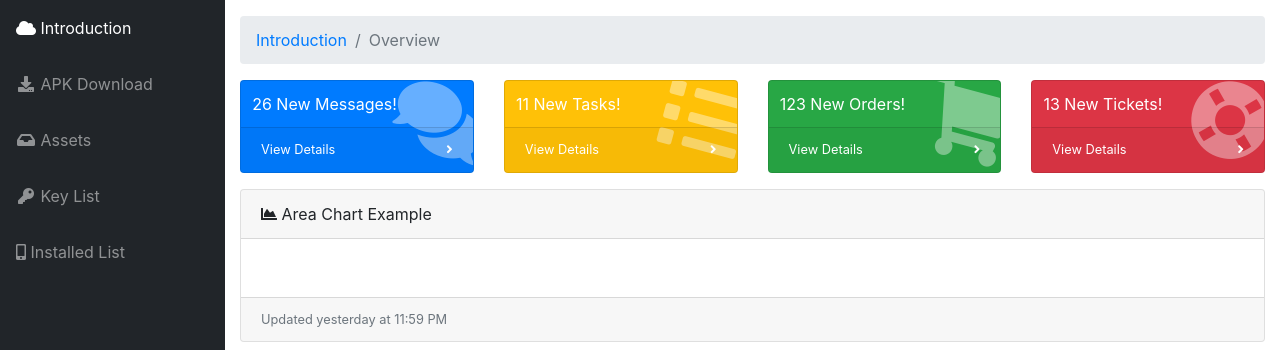
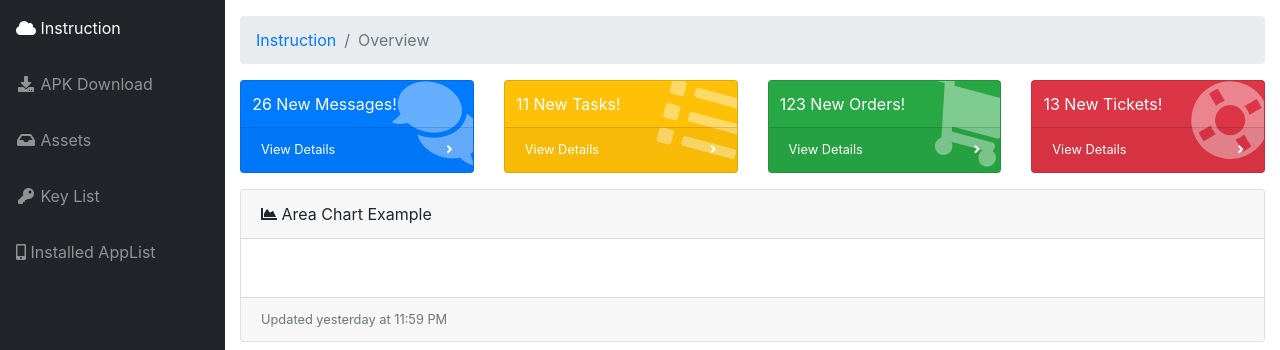
Before and after one commit to june5079/soFrida, a Flask app: page / in a window 1280 px wide. Shown: the part 56-406 px from the top of the page. Run offline with Flask 2, Linux system fonts and the light colour scheme; parts of the project's set-up code (start-up, migrations or seed data) failed here and were passed over; some libraries are stand-ins or nearby versions.

Commit message:
comment modification

```diff
--- a/templates/apk_download.html
+++ b/templates/apk_download.html
@@ -114,7 +114,7 @@ APK Downloader
 <div class="container-fluid">
 	<ol class="breadcrumb">
 		<li class="breadcrumb-item">
-			<a href="#">Introduction</a>
+			<a href="#">Instruction</a>
 		</li>
 		<li class="breadcrumb-item active">APK Download</li>
 	</ol>
--- a/templates/assets.html
+++ b/templates/assets.html
@@ -63,7 +63,7 @@ Assets
 <div class="container-fluid">
 	<ol class="breadcrumb">
 		<li class="breadcrumb-item">
-			<a href="#">Introduction</a>
+			<a href="#">Instruction</a>
 		</li>
 		<li class="breadcrumb-item active">Assets</li>
 	</ol>
--- a/templates/awstest.html
+++ b/templates/awstest.html
@@ -30,7 +30,7 @@ AWS Vulnerability Test
 <div class="container-fluid" style="font-family: SFMono-Regular, Menlo, Monaco, Consolas, 'Liberation Mono', 'Courier New', monospace;">
 	<ol class="breadcrumb">
 		<li class="breadcrumb-item">
-			<a href="#">Introduction</a>
+			<a href="#">Instruction</a>
 		</li>
 		<li class="breadcrumb-item">
             <a href="{{ url_for('assets_layout') }}">Assets</a>
--- a/templates/index.html
+++ b/templates/index.html
@@ -8,7 +8,7 @@ SoFridaGUI
   <!-- Breadcrumbs-->
   <ol class="breadcrumb">
     <li class="breadcrumb-item">
-      <a href="#">Introduction</a>
+      <a href="#">Instruction</a>
     </li>
     <li class="breadcrumb-item active">Overview</li>
   </ol>
--- a/templates/installed.html
+++ b/templates/installed.html
@@ -89,7 +89,7 @@ Installed Package List
 <div class="container-fluid">
 	<ol class="breadcrumb">
 		<li class="breadcrumb-item">
-			<a href="#">Introduction</a>
+			<a href="#">Instruction</a>
 		</li>
 		<li class="breadcrumb-item active">Installed</li>
 	</ol>
--- a/templates/keylist.html
+++ b/templates/keylist.html
@@ -68,7 +68,7 @@ Key List
 <div class="container-fluid">
 	<ol class="breadcrumb">
 		<li class="breadcrumb-item">
-			<a href="#">Introduction</a>
+			<a href="#">Instruction</a>
 		</li>
 		<li class="breadcrumb-item active">Key List</li>
 	</ol>
--- a/templates/layout.html
+++ b/templates/layout.html
@@ -55,7 +55,7 @@
                 <li class="nav-item active">
                     <a class="nav-link" href="{{ url_for('index') }}">
                     <i class="fas fa-cloud"></i>
-                    <span>Introduction</span>
+                    <span>Instruction</span>
                     </a>
                 </li>
                 <li class="nav-item">
@@ -76,7 +76,7 @@
                 <li class="nav-item">
                     <a class="nav-link" href="{{ url_for('installed_layout')}}">
                     <i class="fas fa-mobile-alt"></i>
-                    <span>Installed List</span></a>
+                    <span>Installed AppList</span></a>
                 </li>
             </ul>
             <div id="content-wrapper">
```
